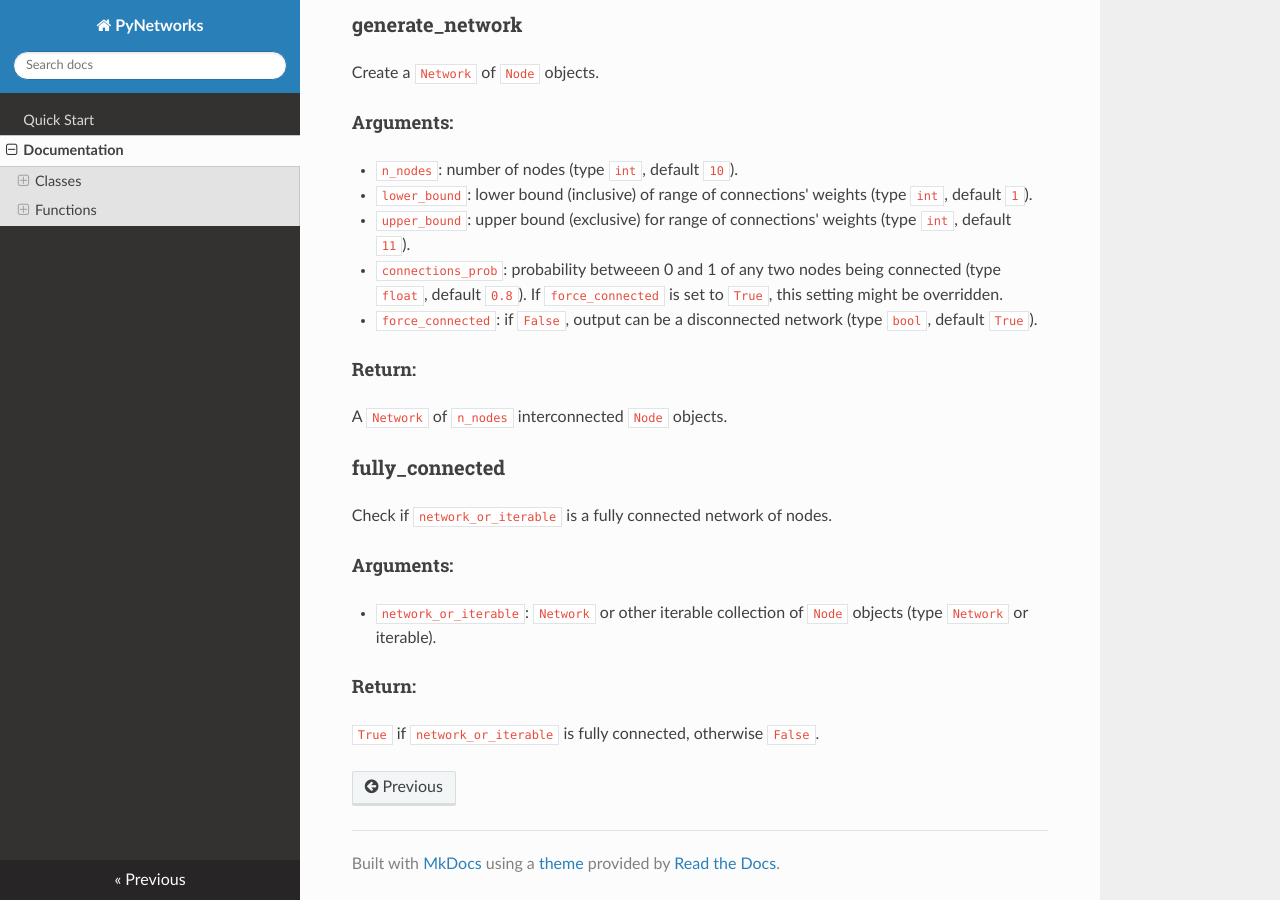
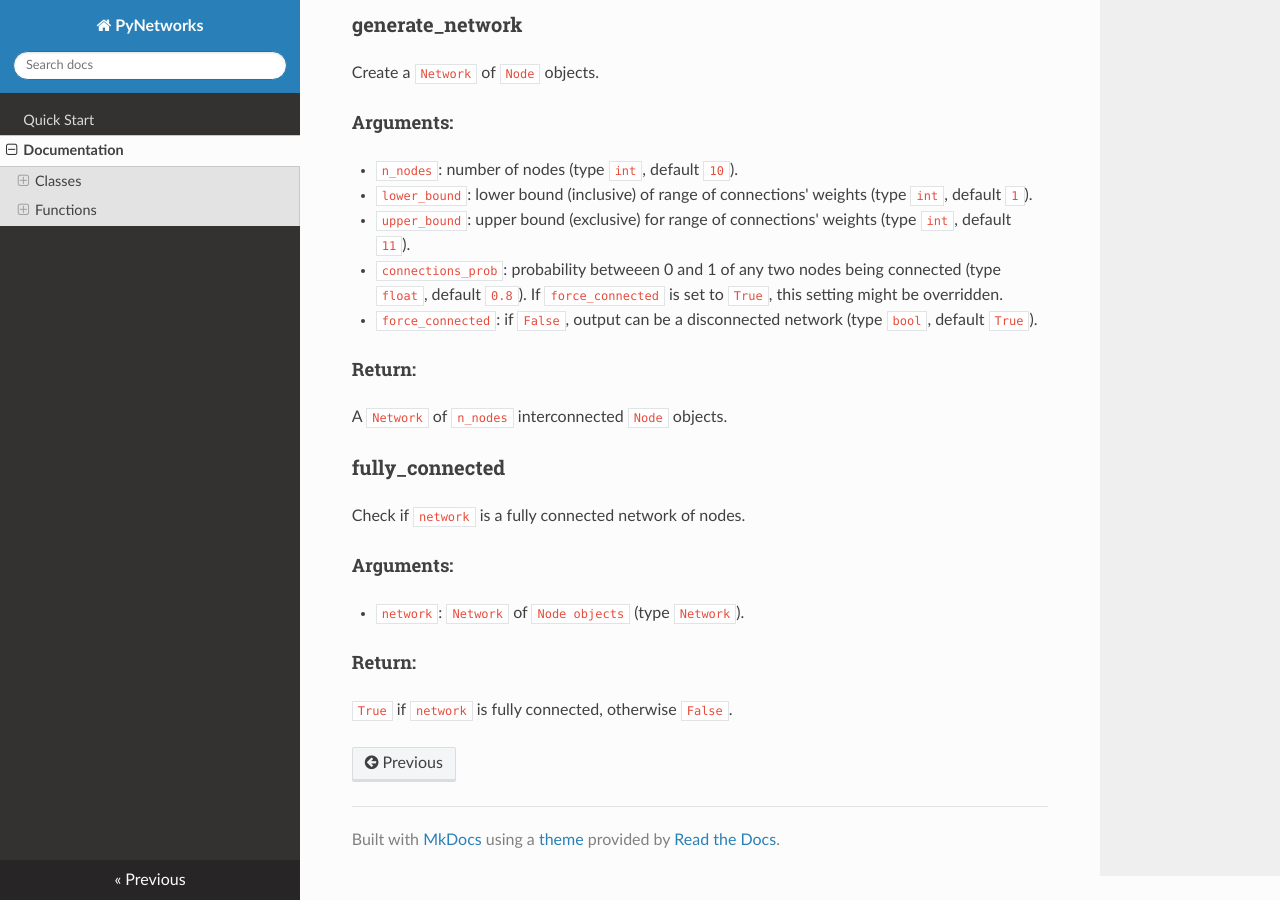
Before and after one commit to thomasbreydo/pynetworks, an MkDocs documentation site: the page built from docs/documentation.md, in a window 1280 px wide and 900 px high, scrolled down 4091 px. Built offline with MkDocs 1.6.1, drawn with Linux system fonts in a browser that asks for light colours; nearby versions of some CDN libraries.

```diff
--- a/docs/documentation.md
+++ b/docs/documentation.md
@@ -205,15 +205,14 @@
 
 ### fully_connected
 
-Check if `network_or_iterable` is a fully connected network of
+Check if `network` is a fully connected network of
 nodes.
 
 #### Arguments:
 
-- `network_or_iterable`: `Network` or other iterable collection of
-  `Node` objects (type `Network` or iterable).
+- `network`: `Network` of `Node objects` (type `Network`).
 
 #### Return:
 
-`True` if `network_or_iterable` is fully connected, otherwise
+`True` if `network` is fully connected, otherwise
 `False`.
```
Also changed, not shown: 1 other file.
